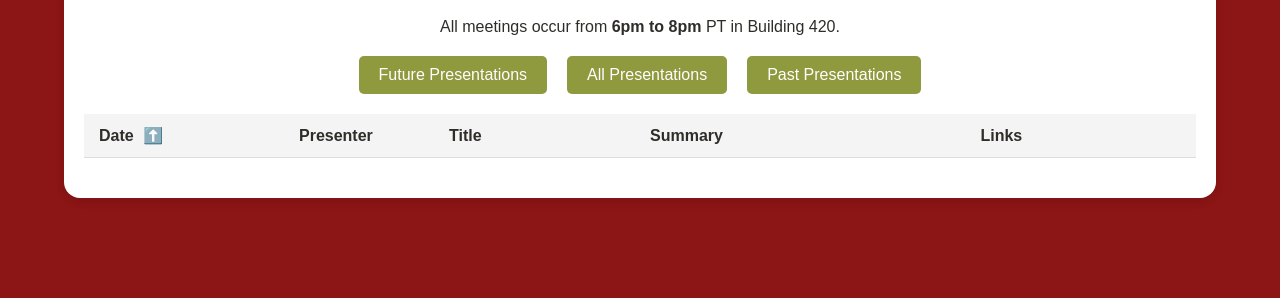
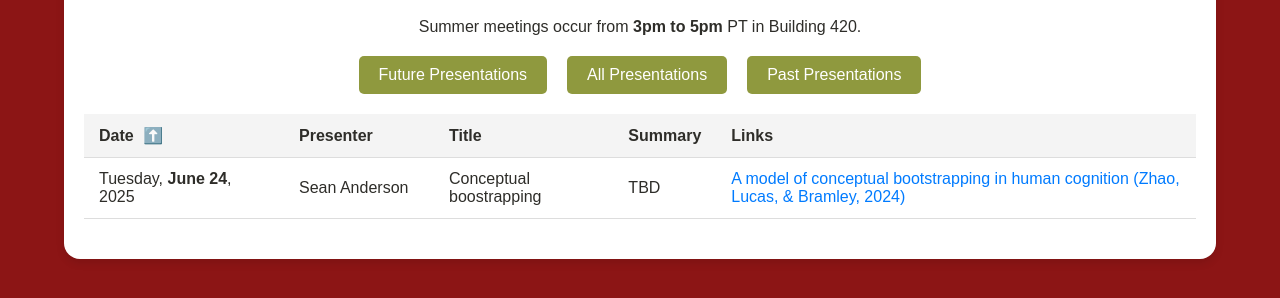
Before and after one commit to compucogsci/compucogsci.github.io, a plain HTML site: page schedule.html in a window 1280 px wide. Shown: the part 140-438 px from the top of the page. Drawn offline with Linux system fonts and the light colour scheme; a web font is replaced by a local one.

Commit message:
update times for summer schedule
add sean to schedule

```diff
--- a/presentations.json
+++ b/presentations.json
@@ -279,5 +279,15 @@
             "text": "Cittern et al., (2018)",
             "url": "https://doi.org/10.1371/journal.pone.0193955"
         }]
+    },
+    {
+        "title": "Conceptual boostrapping",
+        "presenter": "Sean Anderson",
+        "date": "2025-06-24",
+        "summary": "TBD",
+        "links": [{
+            "text": "A model of conceptual bootstrapping in human cognition (Zhao, Lucas, & Bramley, 2024)",
+            "url": "https://doi.org/10.1038/s41562-023-01719-1"
+        }]
     }
 ]
--- a/schedule.html
+++ b/schedule.html
@@ -20,7 +20,7 @@
                 <a href="index.html">Home</a>
                 <a href="schedule.html">Schedule</a>
             </nav>
-            <p>All meetings occur from <strong> 6pm to 8pm</strong> PT in Building 420.</p>
+            <p>Summer meetings occur from <strong>3pm to 5pm</strong> PT in Building 420.</p>
         </header>
 
         <section class="controls">
--- a/scheduletable.js
+++ b/scheduletable.js
@@ -16,8 +16,8 @@ document.addEventListener('DOMContentLoaded', function() {
 });
 
 function formatDate(dateStr) {
-    // Create date with specific time (6pm PT) to ensure correct day
-    const date = new Date(dateStr + 'T18:00:00-07:00');
+    // Create date with specific time (3pm PT) to ensure correct day
+    const date = new Date(dateStr + 'T15:00:00-07:00');
     const options = {
         weekday: 'long',
         month: 'long',
```
Also changed, not shown: index.html (+2 -2 lines), nextmeeting.js (+4 -4 lines), .github/scripts/business_purpose.js, .github/scripts/send_announcement.js.
